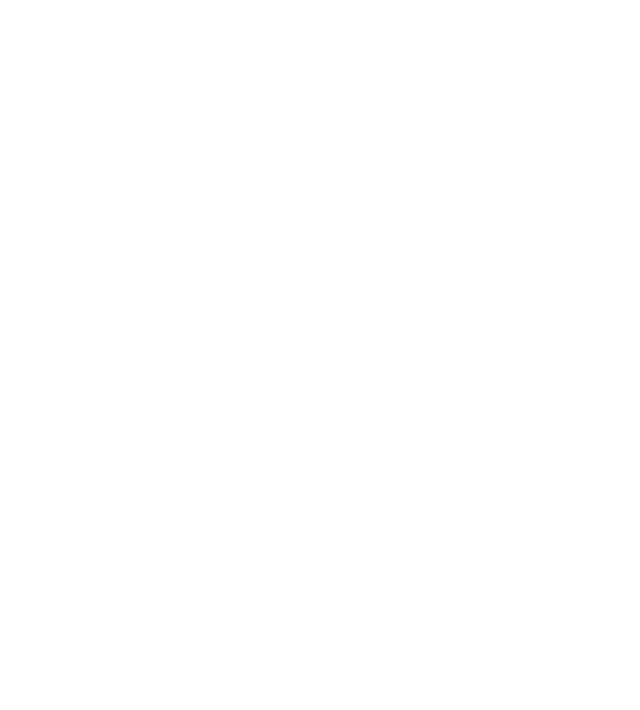
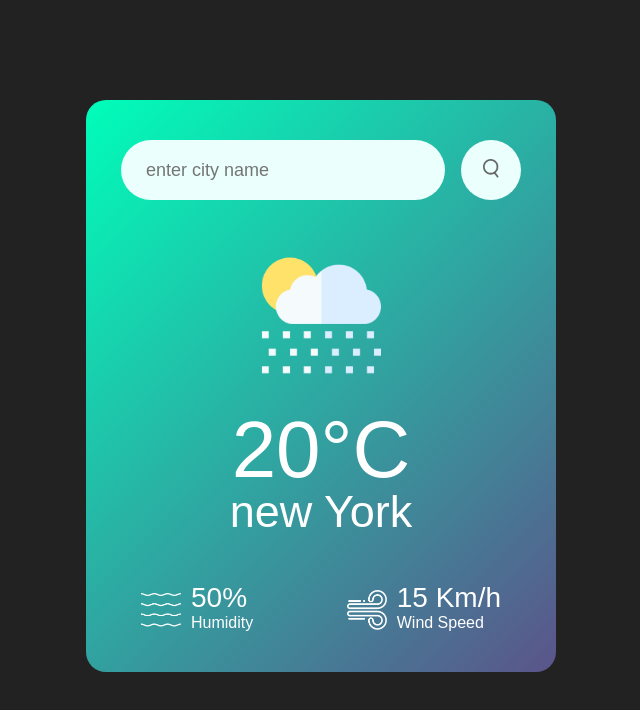
Before and after one commit to mausamkumar56699/Weather-App, a plain HTML site: page index.html in a window 1280 px wide. Shown: the whole page, without its empty margins (319-959 px from the left). Drawn offline with Linux system fonts and the light colour scheme.

Commit message:
adding style

```diff
--- a/index.html
+++ b/index.html
@@ -0,0 +1,44 @@
+<!DOCTYPE html>
+<html lang="en">
+<head>
+    <meta charset="UTF-8">
+    <meta name="viewport" content="width=device-width, initial-scale=1.0">
+    <title>Weather_App</title>
+    <link rel="stylesheet" href="style.css">
+</head>
+<body>
+    <div class="card">
+
+        <div class="search">
+            <input type="text" placeholder="enter city name" spellcheck="false">
+            <button><img src="search.png"></button>
+        </div>
+
+        <div class="weather">
+            <img src="rain.png" alt="image" class="weather-icon">
+            <h1 class="temp">20&degC</h1>
+            <h2 class="city">new York</h2>
+
+            <div class="details">
+                <div class="col">
+                    <img src="humidity.png">
+                    <div>
+                        <p class="humidity">50%</p>
+                        <p>Humidity</p>
+                    </div>
+                </div>
+                <div class="col">
+                    <img src="wind.png">
+                    <div>
+                        <p class="wind">15 Km/h</p>
+                         <p>Wind Speed</p>
+                    </div>
+                </div>
+            </div>
+
+        </div>
+
+
+    </div>
+</body>
+</html>
--- a/style.css
+++ b/style.css
@@ -92,7 +92,6 @@ body{
     margin-right:10px ;
 }
 
-
 .humidity,.wind{
     font-size:28px ;
     margin-top: -6px;
```
Also changed, not shown: 1 other file.
